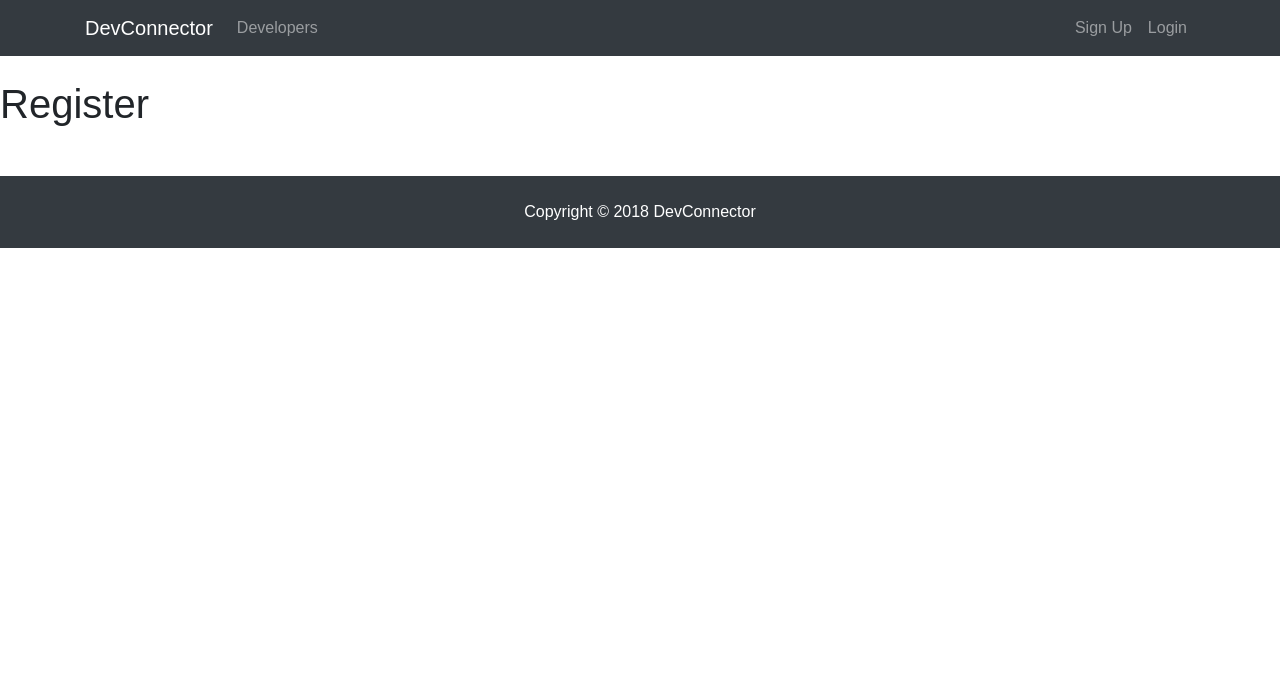
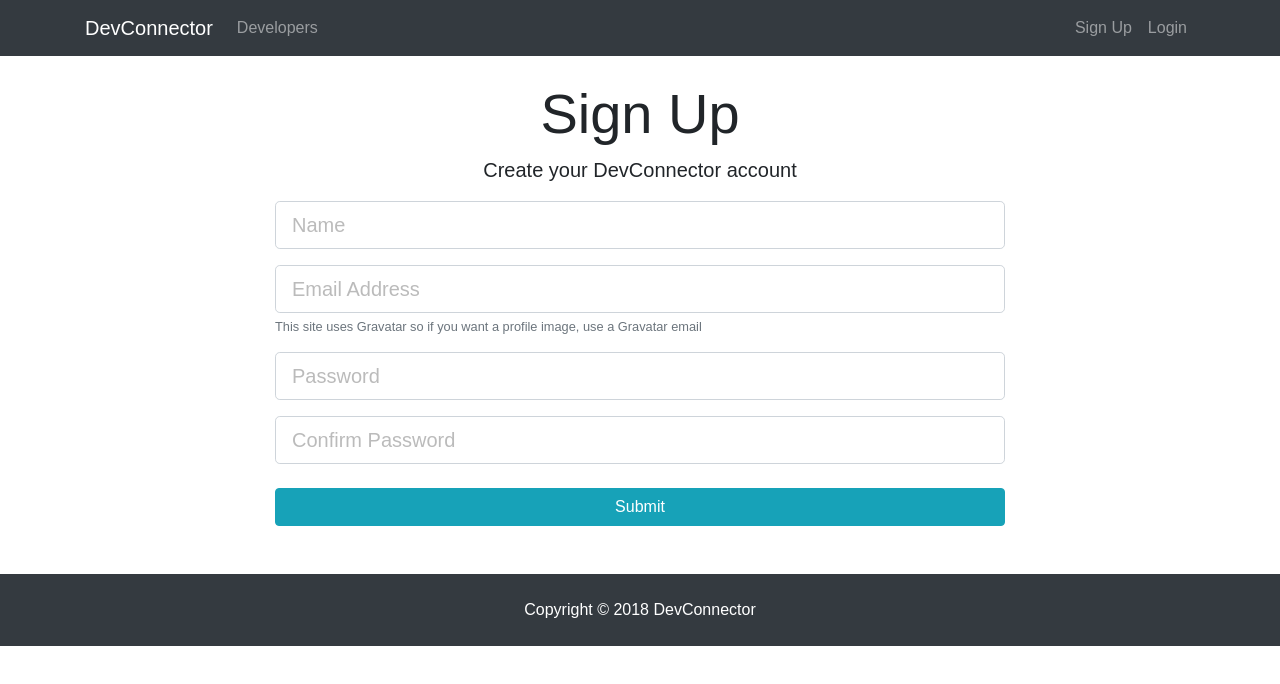
Before and after one commit to bryano1993/Job-Social, a React (Create React App) app in the folder client/: page /register in a window 1280 px wide. Shown: the top 684 px of the page. Built offline with nearby package versions, Linux system fonts and the light colour scheme.

Commit message:
34-creating-the-register-form-with-states:complete

```diff
--- a/client/src/components/auth/Register.js
+++ b/client/src/components/auth/Register.js
@@ -2,10 +2,98 @@
 import React, { Component } from "react";
 
 class Register extends Component {
+  constructor() {
+    //state
+    super();
+    this.state = {
+      name: "",
+      email: "",
+      password: "",
+      password2: "",
+      errors: {}
+    };
+
+    this.onChange = this.onChange.bind(this); //react now understands what to relate .this to
+    this.onSubmit = this.onSubmit.bind(this);
+  }
+
+  onChange(e) {
+    this.setState({ [e.target.name]: e.target.value }); //retreive input from what the user is typing
+  }
+
+  onSubmit(e) {
+    //create the functionality for a submit button
+    e.preventDefault();
+
+    const newUser = {
+      name: this.state.name,
+      email: this.state.email,
+      password: this.state.password,
+      password2: this.state.password2
+    };
+
+    console.log(newUser);
+  }
   render() {
     return (
-      <div>
-        <h1>Register</h1>
+      <div className="register">
+        <div className="container">
+          <div className="row">
+            <div className="col-md-8 m-auto">
+              <h1 className="display-4 text-center">Sign Up</h1>
+              <p className="lead text-center">
+                Create your DevConnector account
+              </p>
+              <form onSubmit={this.onSubmit}>
+                <div className="form-group">
+                  <input
+                    type="text"
+                    className="form-control form-control-lg"
+                    placeholder="Name"
+                    name="name"
+                    value={this.state.name}
+                    onChange={this.onChange}
+                  />
+                </div>
+                <div className="form-group">
+                  <input
+                    type="email"
+                    className="form-control form-control-lg"
+                    placeholder="Email Address"
+                    name="email"
+                    value={this.state.email}
+                    onChange={this.onChange}
+                  />
+                  <small className="form-text text-muted">
+                    This site uses Gravatar so if you want a profile image, use
+                    a Gravatar email
+                  </small>
+                </div>
+                <div className="form-group">
+                  <input
+                    type="password"
+                    className="form-control form-control-lg"
+                    placeholder="Password"
+                    name="password"
+                    value={this.state.password}
+                    onChange={this.onChange}
+                  />
+                </div>
+                <div className="form-group">
+                  <input
+                    type="password"
+                    className="form-control form-control-lg"
+                    placeholder="Confirm Password"
+                    name="password2"
+                    value={this.state.password2}
+                    onChange={this.onChange}
+                  />
+                </div>
+                <input type="submit" className="btn btn-info btn-block mt-4" />
+              </form>
+            </div>
+          </div>
+        </div>
       </div>
     );
   }
```
Also changed, not shown: 1 other file (tests, documents, lock files or other folders).
